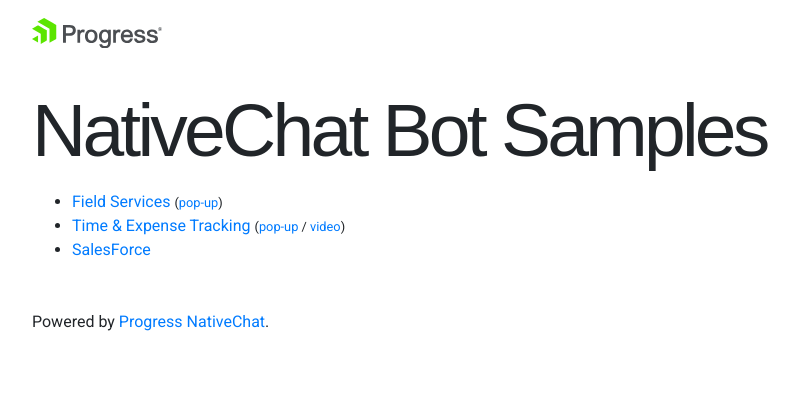
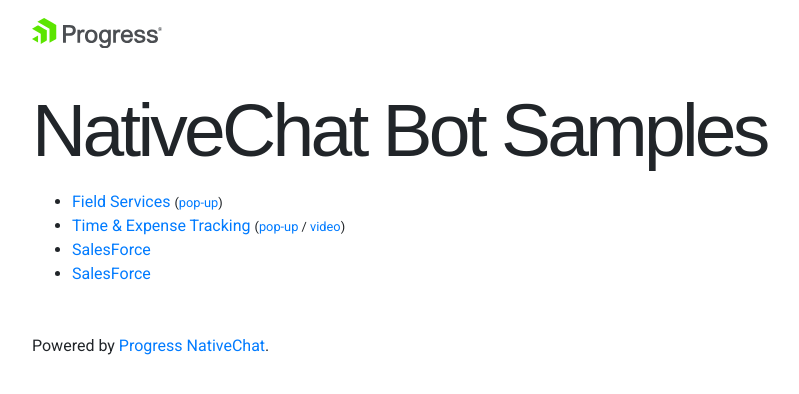
Before and after one commit to georgivar/nativechat-demos, a plain HTML site: page index.html in a window 1280 px wide. Shown: the whole page, without its empty margins (53-852 px from the left). Drawn offline with nearby package versions, Linux system fonts and the light colour scheme; a web font is replaced by a local one.

Commit message:
Update index.html

```diff
--- a/index.html
+++ b/index.html
@@ -59,6 +59,7 @@
             <small>(<a href="https://georgivar.github.io/nativechat-demos/field-services/popup.html">pop-up</a>)</small></li>
             <li><a href="https://georgivar.github.io/nativechat-demos/time-expense-tracking/">Time &amp; Expense Tracking</a> <small>(<a href="https://georgivar.github.io/nativechat-demos/time-expense-tracking/popup.html">pop-up</a> / <a href="https://screencast-o-matic.com/watch/cYieQl5uhl" target="_blank">video</a>)</small></li>
             <li><a href="https://georgivar.github.io/nativechat-demos/salesforce/index.html">SalesForce</a></li>
+            <li><a href="https://georgivar.github.io/nativechat-demos/financial-hardship/index.html">SalesForce</a></li>
           </ul>
 
 
```
